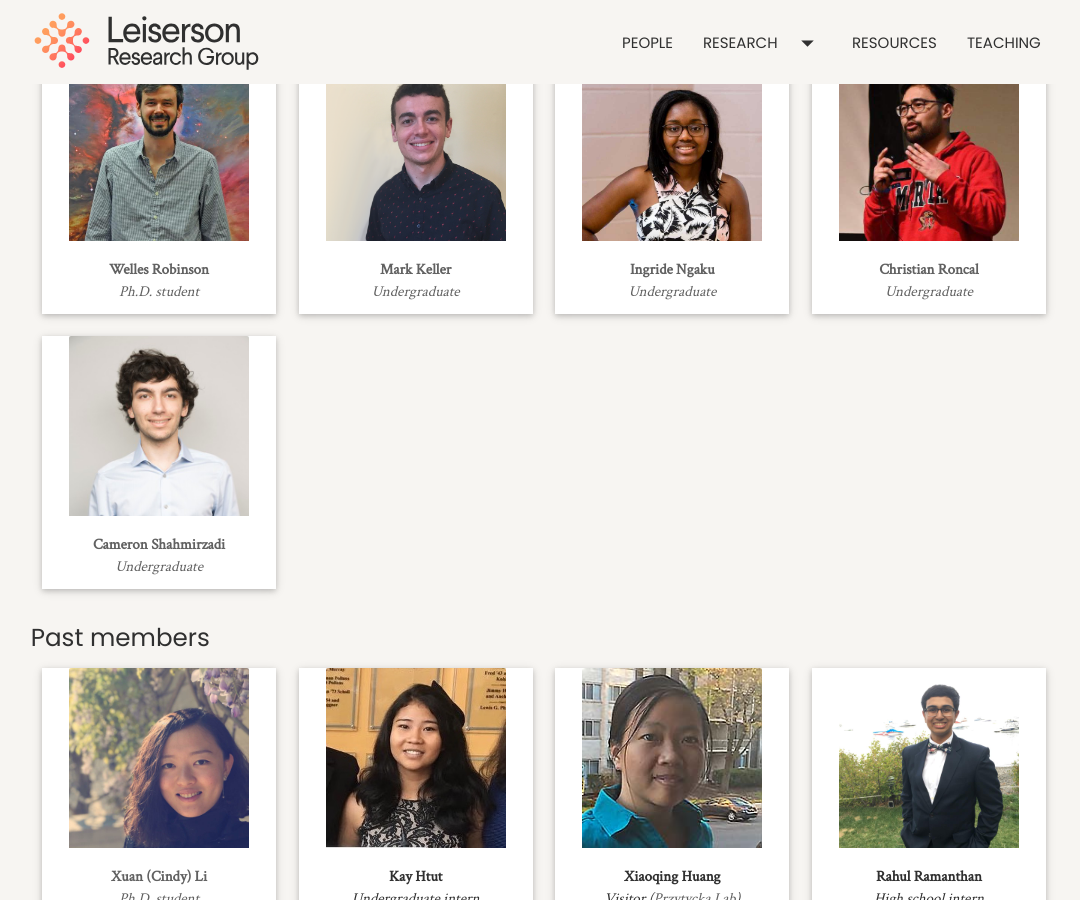
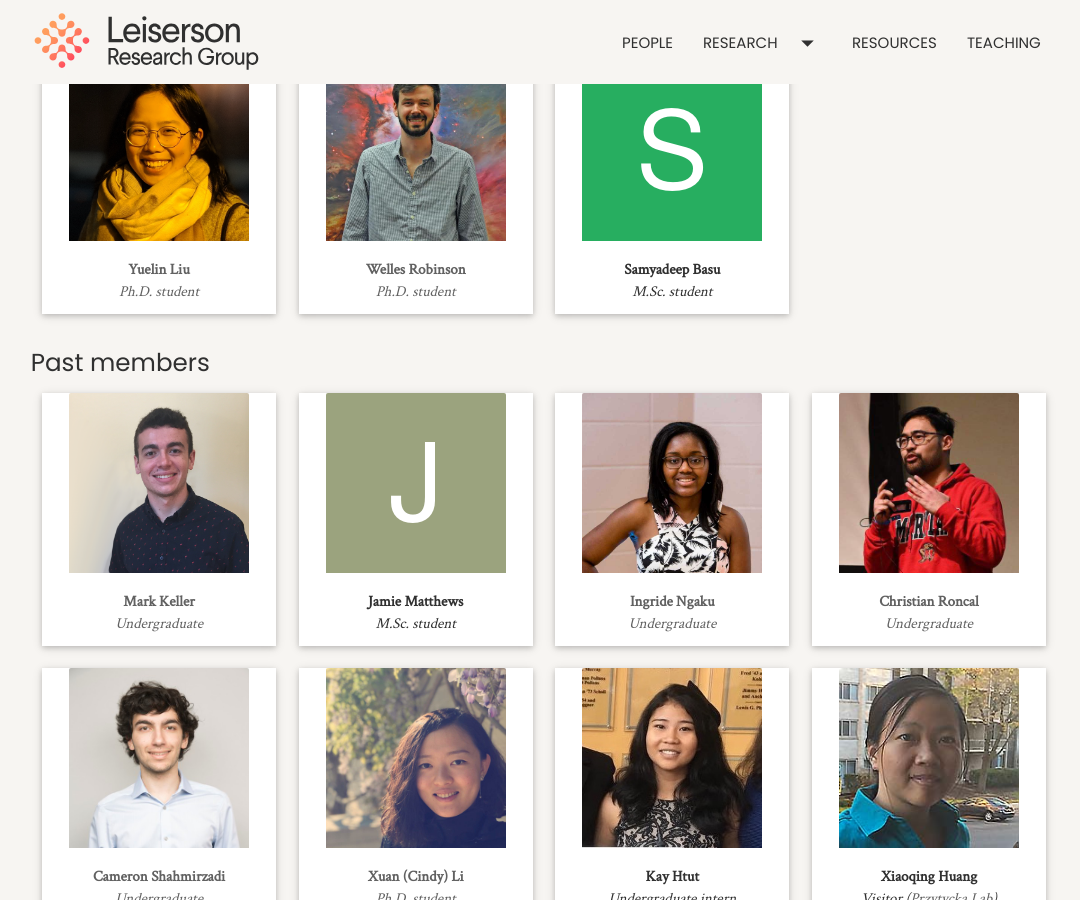
Before and after one commit to lrgr/lrgr.github.io, a Jekyll site: the page built from people/index.html, in a window 1280 px wide and 900 px high, scrolled down 439 px. Shown: the whole window, without its empty margins (96-1176 px from the left). Built offline with Jekyll 4.4.1, drawn with Linux system fonts in a browser that asks for light colours; nearby versions of some CDN libraries.

Commit message:
Update students

```diff
--- /dev/null
+++ b/Gemfile
@@ -0,0 +1,5 @@
+source 'https://rubygems.org'
+
+# will install all gh-pages allowed gems
+# see : https://pages.github.com/versions/
+gem 'github-pages'
--- a/people/index.html
+++ b/people/index.html
@@ -56,6 +56,18 @@
       </a>
     </div>
     <div class="col s12 m5 l3 xl1 center-align offset-m1">
+      <a href="{{site.baseurl}}/people/yuelin-liu">
+      <div class="card">
+        <div class="card-image img-wrapper">
+          <img src="{{ site.baseurl }}/assets/img/yuelin-liu.png">
+        </div>
+        <div class="card-content">
+          <b>Yuelin Liu</b><br/><i>Ph.D. student</i>
+        </div>
+      </div>
+      </a>
+    </div>
+    <div class="col s12 m5 l3 xl1 center-align offset-m1">
       <a href="{{site.baseurl}}/people/welles-robinson">
       <div class="card">
         <div class="card-image img-wrapper">
@@ -70,6 +82,21 @@
       </a>
     </div>
     <div class="col s12 m5 l3 xl1 center-align offset-m1">
+      <div class="card">
+        <div class="card-image img-wrapper">
+          <div class="card-image img-wrapper">
+            <img class="missing-person" data-name="Samyadeep Basu" />
+          </div>
+        </div>
+        <div class="card-content">
+          <b>Samyadeep Basu</b><br/><i>M.Sc. student</i>
+        </div>
+      </div>
+    </div>
+  </div>
+  <div class="row">
+    <h5>Past members</h5>
+    <div class="col s12 m5 l3 xl1 center-align offset-m1">
       <a href="{{site.baseurl}}/people/mark-keller">
       <div class="card">
         <div class="card-image img-wrapper">
@@ -80,6 +107,18 @@
         </div>
       </div>
       </a>
+    </div>
+    <div class="col s12 m5 l3 xl1 center-align offset-m1">
+      <div class="card">
+        <div class="card-image img-wrapper">
+          <div class="card-image img-wrapper">
+            <img class="missing-person" data-name="Jamie Matthews" />
+          </div>
+        </div>
+        <div class="card-content">
+          <b>Jamie Matthews</b><br/><i>M.Sc. student</i>
+        </div>
+      </div>
     </div>
     <div class="col s12 m5 l3 xl1 center-align offset-m1">
       <a href='{{site.baseurl}}/people/ingride-ngaku.html'>
@@ -117,9 +156,6 @@
       </div>
       </a>
     </div>
-  </div>
-  <div class="row">
-    <h5>Past members</h5>
     <div class="col s12 m5 l3 xl1 center-align offset-m1">
       <a href="{{site.baseurl}}/people/cindy-li">
       <div class="card">
```
Also changed, not shown: people/yuelin-liu.html (added, +24 -0 lines), Gemfile.lock (added), assets/img/yuelin-liu.png (added).
